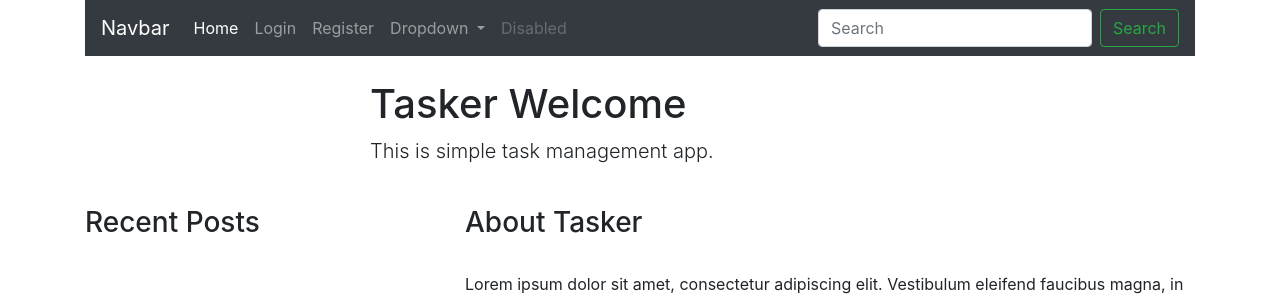
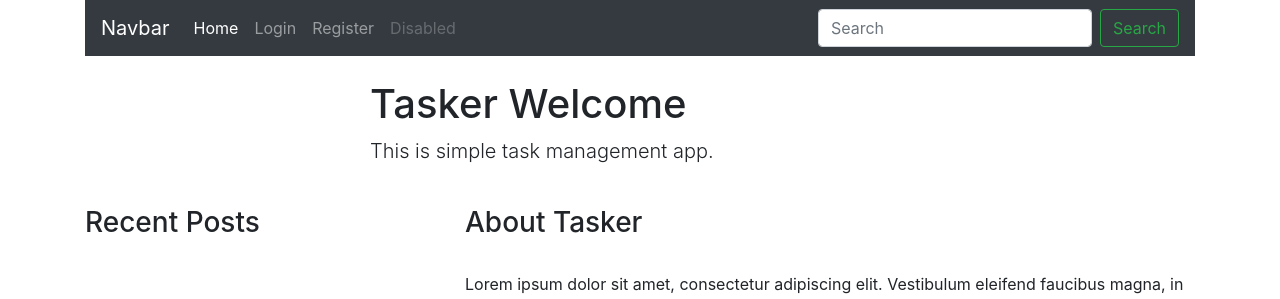
Before and after one commit to jpirih/Tasker, a Flask app: page / in a window 1280 px wide. Shown: the top 299 px of the page. Run offline with Flask 2, Linux system fonts and the light colour scheme; data that the repository does not hold is empty; some libraries are stand-ins or nearby versions.

Commit message:
structuree updates

```diff
--- a/tasker/templates/main/index.html
+++ b/tasker/templates/main/index.html
@@ -10,7 +10,6 @@
     </div> <br> <!-- end of page heading -->
 
     <!-- page content -->
-
     <div class="row">
         <div class="col-sm-4">
             <h3>Recent Posts</h3> <br>
--- a/tasker/templates/partials/navbar.html
+++ b/tasker/templates/partials/navbar.html
@@ -17,20 +17,23 @@
                 <li class="nav-item">
                     <a class="nav-link" href="{{ url_for('users.register') }}">Register</a>
                 </li>
+            {% else %}
+                <!-- dropdown menu when user is logged in -->
+                <li class="nav-item dropdown">
+                    <a class="nav-link dropdown-toggle" href="#" id="navbarDropdown" role="button"
+                       data-toggle="dropdown"
+                       aria-haspopup="true" aria-expanded="false">
+                        Menu
+                    </a>
+                    <div class="dropdown-menu" aria-labelledby="navbarDropdown">
+                        <a class="dropdown-item" href="{{ url_for('posts.posts') }}">Posts</a>
+                        <a class="dropdown-item" href="#">Another action</a>
+                        <div class="dropdown-divider"></div>
+                        <a class="dropdown-item" href="{{ url_for('users.logout') }}">Logout</a>
+                    </div>
+                </li>
             {% endif %}
 
-            <li class="nav-item dropdown">
-                <a class="nav-link dropdown-toggle" href="#" id="navbarDropdown" role="button" data-toggle="dropdown"
-                   aria-haspopup="true" aria-expanded="false">
-                    Dropdown
-                </a>
-                <div class="dropdown-menu" aria-labelledby="navbarDropdown">
-                    <a class="dropdown-item" href="#">Action</a>
-                    <a class="dropdown-item" href="#">Another action</a>
-                    <div class="dropdown-divider"></div>
-                    <a class="dropdown-item" href="#">Something else here</a>
-                </div>
-            </li>
             <li class="nav-item">
                 <a class="nav-link disabled" href="#" tabindex="-1" aria-disabled="true">Disabled</a>
             </li>
```
